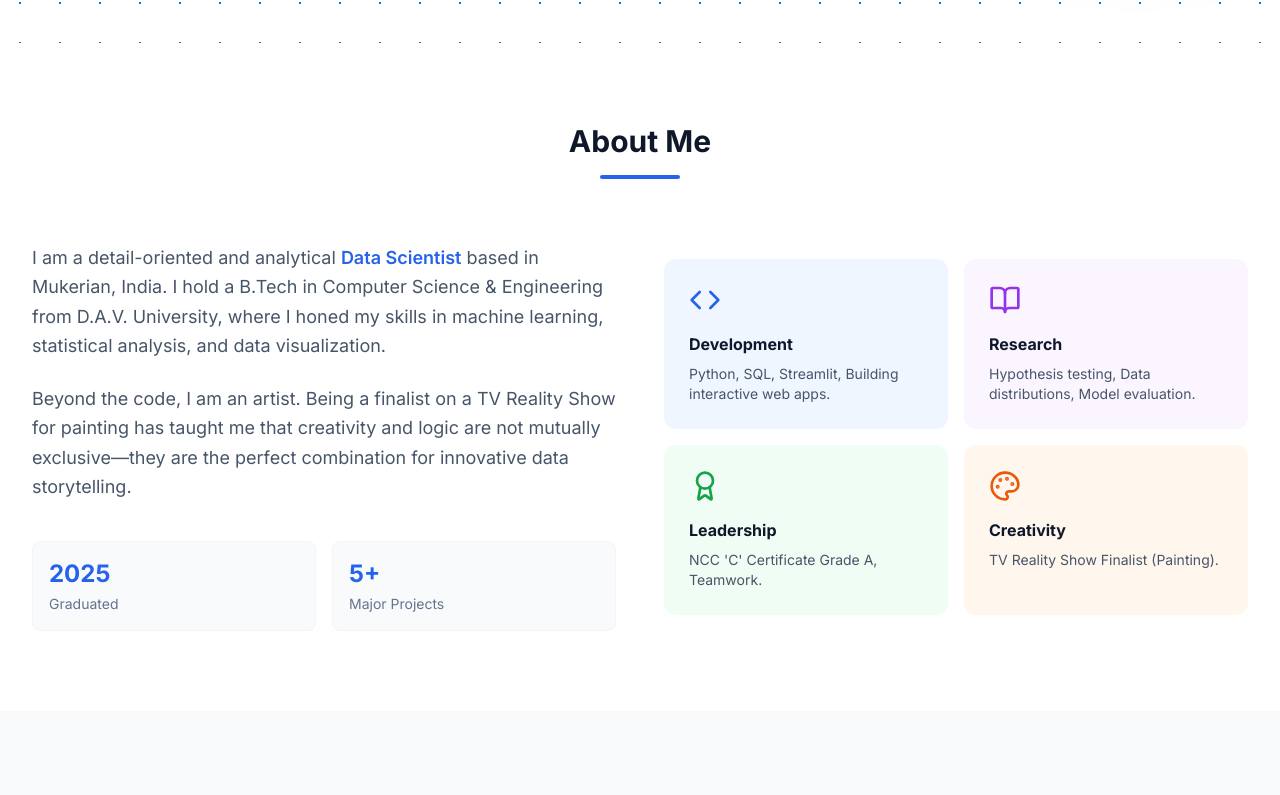
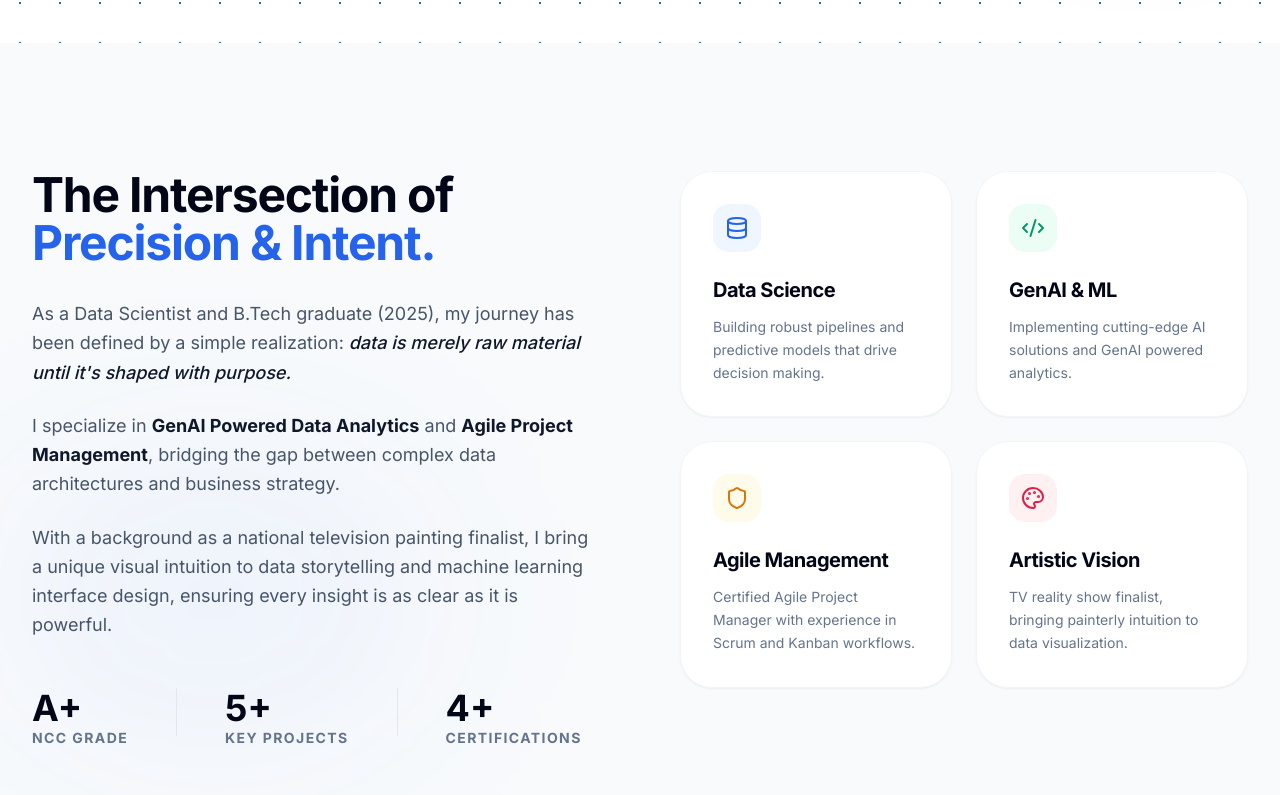
Before and after one commit to 03abhay/portfolio, a React (Vite) app: page / in a window 1280 px wide. Shown: the part 857-1652 px from the top of the page. Built offline with nearby package versions, Linux system fonts and the light colour scheme.

Commit message:
Update About.tsx

```diff
--- a/components/About.tsx
+++ b/components/About.tsx
@@ -1,71 +1,89 @@
 import React from 'react';
-import { BookOpen, Award, Code, Palette } from 'lucide-react';
+import { motion } from 'framer-motion';
+import { Shield, Palette, Database, Code2 } from 'lucide-react';
 import { Reveal } from './Reveal';
 
 const About: React.FC = () => {
   return (
-    <section id="about" className="py-20 bg-white dark:bg-slate-900 transition-colors duration-300">
-      <div className="max-w-7xl mx-auto px-4 sm:px-6 lg:px-8">
-        <Reveal>
-          <div className="text-center mb-16">
-            <h2 className="text-3xl font-bold text-slate-900 dark:text-white transition-colors hover:text-primary duration-300 cursor-default">About Me</h2>
-            <div className="w-20 h-1 bg-primary mx-auto mt-4 rounded-full"></div>
-          </div>
-        </Reveal>
+    <section id="about" className="py-32 bg-slate-50 dark:bg-slate-900/50 transition-colors duration-300 overflow-hidden relative">
+      {/* Background Vibrance */}
+      <div className="absolute top-1/2 left-0 w-1/3 h-1/3 bg-primary/5 rounded-full blur-[100px] pointer-events-none"></div>
 
-        <div className="grid grid-cols-1 md:grid-cols-2 gap-12 items-center">
-          <Reveal delay={200}>
-            <div className="space-y-6">
-              <p className="text-lg text-slate-600 dark:text-slate-300 leading-relaxed transition-colors">
-                I am a detail-oriented and analytical <span className="font-semibold text-primary">Data Scientist</span> based in Mukerian, India.
-                I hold a B.Tech in Computer Science & Engineering from D.A.V. University, where I honed my skills in machine learning, statistical analysis, and data visualization.
-              </p>
-              <p className="text-lg text-slate-600 dark:text-slate-300 leading-relaxed transition-colors">
-                Beyond the code, I am an artist. Being a finalist on a TV Reality Show for painting has taught me that creativity and logic are not mutually exclusive—they are the perfect combination for innovative data storytelling.
-              </p>
+      <div className="max-w-7xl mx-auto px-6 lg:px-8 relative z-10">
+        <div className="grid grid-cols-1 lg:grid-cols-2 gap-20 items-start">
 
-              <div className="grid grid-cols-2 gap-4 pt-4">
-                <div className="p-4 bg-slate-50 dark:bg-slate-800 rounded-lg border border-slate-100 dark:border-slate-700 transition-all duration-300 hover:-translate-y-1 hover:shadow-lg hover:border-primary/30">
-                  <h3 className="font-bold text-2xl text-primary mb-1">2025</h3>
-                  <p className="text-sm text-slate-500 dark:text-slate-400 transition-colors">Graduated</p>
+          <div className="space-y-8">
+            <Reveal>
+              <h2 className="text-4xl md:text-5xl font-display font-extrabold text-slate-950 dark:text-white tracking-tight">
+                The Intersection of <br />
+                <span className="text-primary">Precision & Intent.</span>
+              </h2>
+            </Reveal>
+
+            <Reveal delay={200}>
+              <div className="space-y-6 text-lg text-slate-600 dark:text-slate-400 leading-relaxed max-w-xl">
+                <p>
+                  As a Data Scientist and B.Tech graduate (2025), my journey has been defined by a simple realization:
+                  <span className="text-slate-900 dark:text-slate-200 font-medium italic"> data is merely raw material until it's shaped with purpose.</span>
+                </p>
+                <p>
+                  I specialize in <span className="text-slate-900 dark:text-slate-200 font-bold">GenAI Powered Data Analytics</span> and <span className="text-slate-900 dark:text-slate-200 font-bold">Agile Project Management</span>, bridging the gap between complex data architectures and business strategy.
+                </p>
+                <p>
+                  With a background as a national television painting finalist, I bring a unique visual intuition to data storytelling and machine learning interface design, ensuring every insight is as clear as it is powerful.
+                </p>
+              </div>
+            </Reveal>
+
+            <Reveal delay={300}>
+              <div className="flex flex-wrap gap-8 pt-4">
+                <div className="flex flex-col">
+                  <span className="text-4xl font-bold text-slate-950 dark:text-white">A+</span>
+                  <span className="text-sm uppercase tracking-widest text-slate-500 font-bold">NCC Grade</span>
                 </div>
-                <div className="p-4 bg-slate-50 dark:bg-slate-800 rounded-lg border border-slate-100 dark:border-slate-700 transition-all duration-300 hover:-translate-y-1 hover:shadow-lg hover:border-primary/30">
-                  <h3 className="font-bold text-2xl text-primary mb-1">5+</h3>
-                  <p className="text-sm text-slate-500 dark:text-slate-400 transition-colors">Major Projects</p>
+                <div className="w-px h-12 bg-slate-200 dark:bg-slate-800 mx-4 hidden sm:block"></div>
+                <div className="flex flex-col">
+                  <span className="text-4xl font-bold text-slate-950 dark:text-white">5+</span>
+                  <span className="text-sm uppercase tracking-widest text-slate-500 font-bold">Key Projects</span>
+                </div>
+                <div className="w-px h-12 bg-slate-200 dark:bg-slate-800 mx-4 hidden sm:block"></div>
+                <div className="flex flex-col">
+                  <span className="text-4xl font-bold text-slate-950 dark:text-white">4+</span>
+                  <span className="text-sm uppercase tracking-widest text-slate-500 font-bold">Certifications</span>
                 </div>
               </div>
-            </div>
-          </Reveal>
+            </Reveal>
+          </div>
 
-          <div className="grid grid-cols-1 sm:grid-cols-2 gap-4">
-            <Reveal delay={300}>
-              <div className="p-6 bg-blue-50 dark:bg-slate-800 rounded-xl hover:shadow-xl hover:-translate-y-2 transition-all duration-300 h-full border border-transparent hover:border-blue-200 dark:hover:border-blue-900">
-                <Code className="w-8 h-8 text-primary mb-4 transform group-hover:scale-110 transition-transform" />
-                <h3 className="font-bold text-slate-900 dark:text-white mb-2 transition-colors">Development</h3>
-                <p className="text-sm text-slate-600 dark:text-slate-400 transition-colors">Python, SQL, Streamlit, Building interactive web apps.</p>
-              </div>
-            </Reveal>
-            <Reveal delay={400}>
-              <div className="p-6 bg-purple-50 dark:bg-slate-800 rounded-xl hover:shadow-xl hover:-translate-y-2 transition-all duration-300 h-full border border-transparent hover:border-purple-200 dark:hover:border-purple-900">
-                <BookOpen className="w-8 h-8 text-purple-600 dark:text-purple-400 mb-4" />
-                <h3 className="font-bold text-slate-900 dark:text-white mb-2 transition-colors">Research</h3>
-                <p className="text-sm text-slate-600 dark:text-slate-400 transition-colors">Hypothesis testing, Data distributions, Model evaluation.</p>
-              </div>
-            </Reveal>
-            <Reveal delay={500}>
-              <div className="p-6 bg-green-50 dark:bg-slate-800 rounded-xl hover:shadow-xl hover:-translate-y-2 transition-all duration-300 h-full border border-transparent hover:border-green-200 dark:hover:border-green-900">
-                <Award className="w-8 h-8 text-green-600 dark:text-green-400 mb-4" />
-                <h3 className="font-bold text-slate-900 dark:text-white mb-2 transition-colors">Leadership</h3>
-                <p className="text-sm text-slate-600 dark:text-slate-400 transition-colors">NCC 'C' Certificate Grade A, Teamwork.</p>
-              </div>
-            </Reveal>
-            <Reveal delay={600}>
-              <div className="p-6 bg-orange-50 dark:bg-slate-800 rounded-xl hover:shadow-xl hover:-translate-y-2 transition-all duration-300 h-full border border-transparent hover:border-orange-200 dark:hover:border-orange-900">
-                <Palette className="w-8 h-8 text-orange-600 dark:text-orange-400 mb-4" />
-                <h3 className="font-bold text-slate-900 dark:text-white mb-2 transition-colors">Creativity</h3>
-                <p className="text-sm text-slate-600 dark:text-slate-400 transition-colors">TV Reality Show Finalist (Painting).</p>
-              </div>
-            </Reveal>
+          <div className="grid grid-cols-1 sm:grid-cols-2 gap-6">
+            <AboutCard
+              icon={<Database className="w-6 h-6" />}
+              title="Data Science"
+              desc="Building robust pipelines and predictive models that drive decision making."
+              delay={400}
+              color="blue"
+            />
+            <AboutCard
+              icon={<Code2 className="w-6 h-6" />}
+              title="GenAI & ML"
+              desc="Implementing cutting-edge AI solutions and GenAI powered analytics."
+              delay={500}
+              color="emerald"
+            />
+            <AboutCard
+              icon={<Shield className="w-6 h-6" />}
+              title="Agile Management"
+              desc="Certified Agile Project Manager with experience in Scrum and Kanban workflows."
+              delay={600}
+              color="amber"
+            />
+            <AboutCard
+              icon={<Palette className="w-6 h-6" />}
+              title="Artistic Vision"
+              desc="TV reality show finalist, bringing painterly intuition to data visualization."
+              delay={700}
+              color="rose"
+            />
           </div>
         </div>
       </div>
@@ -73,4 +91,29 @@ const About: React.FC = () => {
   );
 };
 
+const AboutCard: React.FC<{ icon: React.ReactNode; title: string; desc: string; delay: number; color: string }> = ({ icon, title, desc, delay, color }) => {
+  const colorMap: Record<string, string> = {
+    blue: "text-blue-600 bg-blue-50 dark:bg-blue-900/20 group-hover:bg-blue-600",
+    emerald: "text-emerald-600 bg-emerald-50 dark:bg-emerald-900/20 group-hover:bg-emerald-600",
+    amber: "text-amber-600 bg-amber-50 dark:bg-amber-900/20 group-hover:bg-amber-600",
+    rose: "text-rose-600 bg-rose-50 dark:bg-rose-900/20 group-hover:bg-rose-600"
+  };
+
+  return (
+    <Reveal delay={delay}>
+      <motion.div
+        whileHover={{ y: -5, scale: 1.02 }}
+        transition={{ type: "spring", stiffness: 300, damping: 20 }}
+        className="p-8 rounded-[2rem] bg-white dark:bg-slate-950 border border-slate-100 dark:border-slate-800 shadow-sm hover:shadow-lg transition-all duration-500 group h-full"
+      >
+        <div className={`w-12 h-12 rounded-2xl flex items-center justify-center mb-6 transition-all duration-500 group-hover:scale-110 group-hover:text-white ${colorMap[color]}`}>
+          {icon}
+        </div>
+        <h3 className="text-xl font-bold text-slate-950 dark:text-white mb-3 tracking-tight">{title}</h3>
+        <p className="text-sm text-slate-500 dark:text-slate-400 leading-relaxed">{desc}</p>
+      </motion.div>
+    </Reveal>
+  );
+};
+
 export default About;
```
